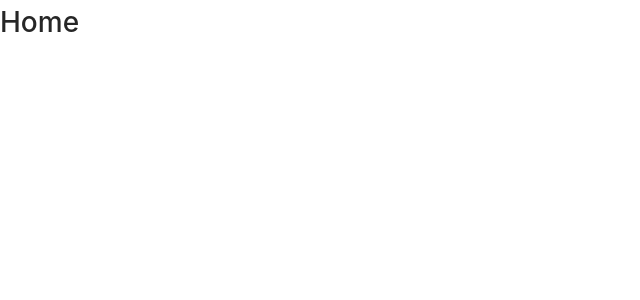
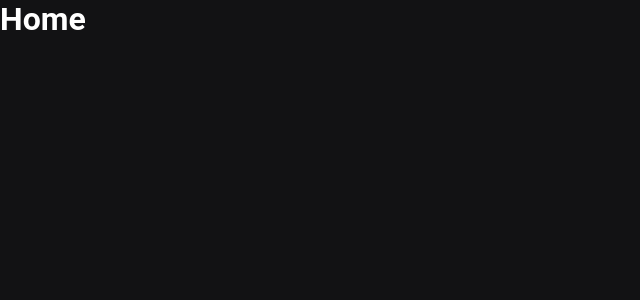
Before and after one commit to lucascmreis/planetmaker, a React (Create React App) app: page / in a window 1280 px wide. Shown: the top 300 px of the page, without its empty margins (0-640 px from the left). Built offline with nearby package versions, Linux system fonts and the light colour scheme.

Commit message:
feat: add sass

```diff
--- a/package.json
+++ b/package.json
@@ -37,5 +37,8 @@
       "last 1 firefox version",
       "last 1 safari version"
     ]
+  },
+  "devDependencies": {
+    "sass": "^1.48.0"
   }
 }
--- a/src/App.js
+++ b/src/App.js
@@ -1,4 +1,4 @@
-import './styles/App.css';
+import './styles/global.scss';
 import { RoutesComponent } from './routes';
 
 function App() {
--- a/src/index.js
+++ b/src/index.js
@@ -1,6 +1,6 @@
 import React from 'react';
 import ReactDOM from 'react-dom';
-import './styles/index.css';
+
 import App from './App';
 
 ReactDOM.render(
--- a/src/pages/Home/index.js
+++ b/src/pages/Home/index.js
@@ -1,12 +1,11 @@
 
-import './style.css';
+import './style.scss';
 
 export const Home = () => {
 
     return(
-       <div className="container">
-        <h1>Home</h1>
-
+       <div className=''>
+         <h1>Home</h1>
        </div>
     );
 }
--- a/src/styles/App.css
+++ /dev/null
@@ -1,38 +0,0 @@
-@import '~antd/dist/antd.css';
-
-.App {
-  background-color: #282c34;
-  min-height: 100vh;
-  display: flex;
-  flex-direction: column;
-  align-items: center;
-  justify-content: center;
-  font-size: calc(10px + 2vmin);
-  color: white;
-}
-
-.App-logo {
-  height: 40vmin;
-  pointer-events: none;
-}
-
-@media (prefers-reduced-motion: no-preference) {
-  .App-logo {
-    animation: App-logo-spin infinite 20s linear;
-  }
-}
-
-
-
-.App-link {
-  color: #61dafb;
-}
-
-@keyframes App-logo-spin {
-  from {
-    transform: rotate(0deg);
-  }
-  to {
-    transform: rotate(360deg);
-  }
-}
--- /dev/null
+++ b/src/styles/global.scss
@@ -0,0 +1,58 @@
+
+* {
+  margin: 0;
+  padding: 0;
+  box-sizing: border-box;
+}
+
+:root {
+  --white: #ffffff;
+  --gray-100: #e1e1e6;
+  --gray-300: #a8a8b3;
+  --gray-700: #323238;
+  --gray-800: #29292e;
+  --gray-850: #1f2729;
+  --gray-900: #121214;
+
+  --cyan-500: #61dafb;
+  --yellow-500: #eba417;
+}
+
+@media (max-width: 1080px) {
+  html {
+    font-size: 93.75%;
+  }
+}
+
+@media (max-width: 720) {
+  html {
+    font-size: 87.5%;
+  }
+}
+
+body {
+  background: var(--gray-900);
+  color: var(--white);
+}
+
+body,
+input,
+text-area,
+select,
+button {
+  font: 400 1rem "Roboto", sans-serif;
+}
+
+button {
+  cursor: pointer;
+}
+
+a {
+  color: inherit;
+  text-decoration: none;
+}
+
+code {
+  font-family: source-code-pro, Menlo, Monaco, Consolas, 'Courier New',
+    monospace;
+}
--- a/src/styles/index.css
+++ /dev/null
@@ -1,13 +0,0 @@
-body {
-  margin: 0;
-  font-family: -apple-system, BlinkMacSystemFont, 'Segoe UI', 'Roboto', 'Oxygen',
-    'Ubuntu', 'Cantarell', 'Fira Sans', 'Droid Sans', 'Helvetica Neue',
-    sans-serif;
-  -webkit-font-smoothing: antialiased;
-  -moz-osx-font-smoothing: grayscale;
-}
-
-code {
-  font-family: source-code-pro, Menlo, Monaco, Consolas, 'Courier New',
-    monospace;
-}
```
Also changed, not shown: src/pages/Home/style.css (deleted), src/pages/Home/style.scss (added), 1 other file (tests, documents, lock files or other folders).
